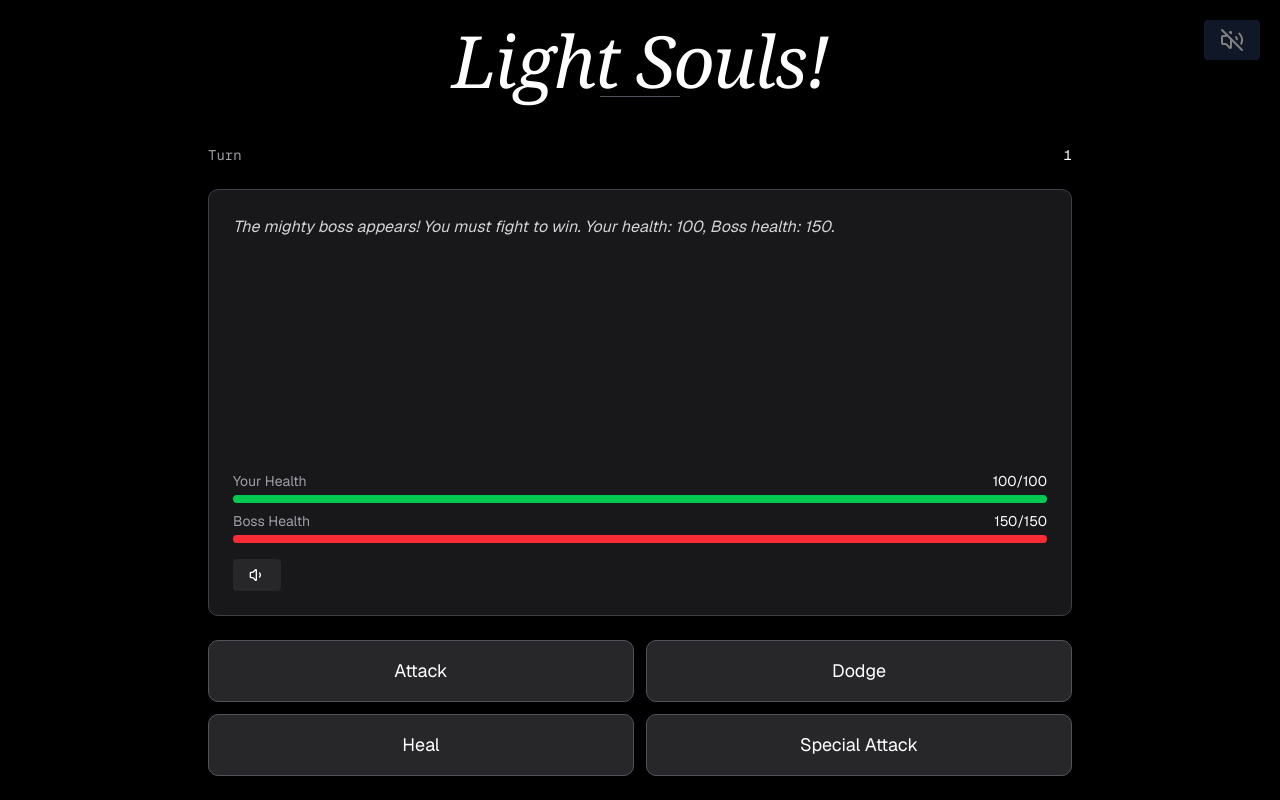
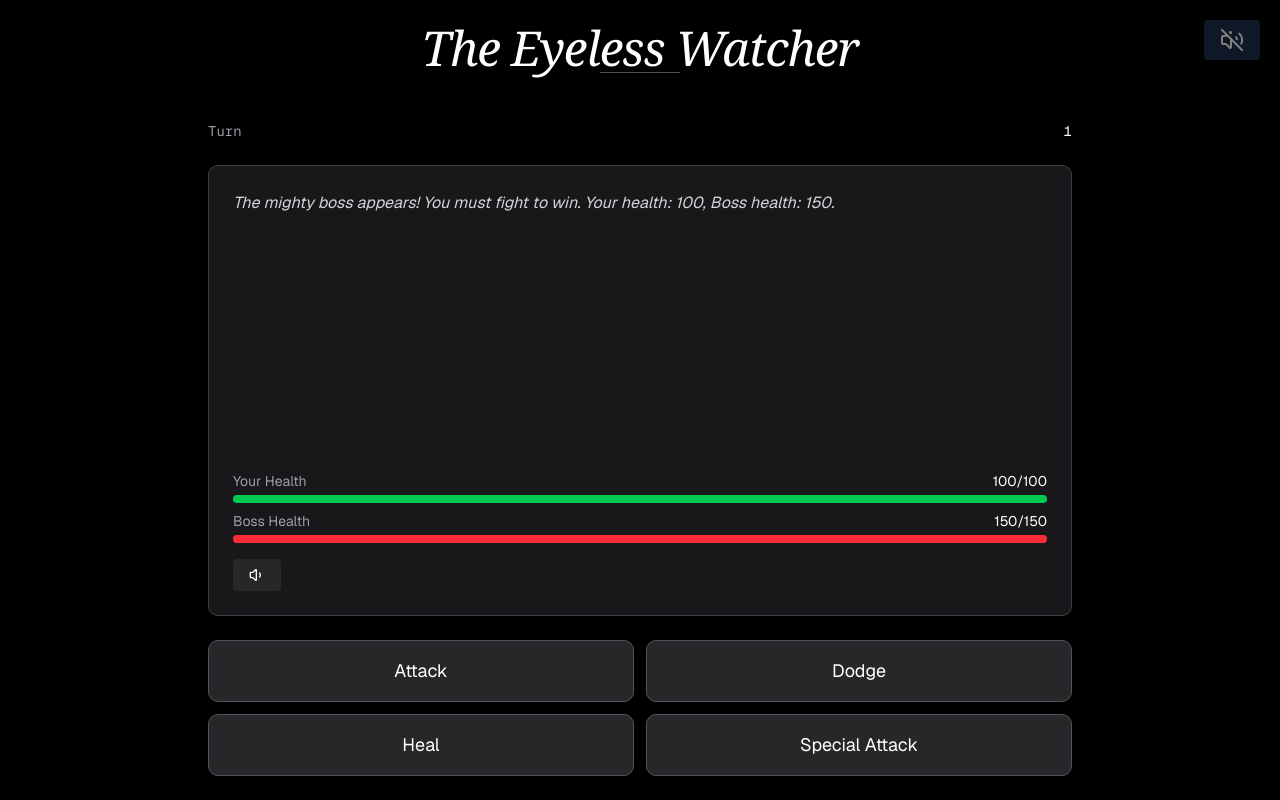
Before and after one commit to TheGhossst/LightSouls, a Next.js app: page /boss in a window 1280 px wide. Built offline with nearby package versions, Linux system fonts and the light colour scheme.

Commit message:
feat: add BossHeader component and update game narrative for final round

```diff
--- a/app/api/gemini/route.ts
+++ b/app/api/gemini/route.ts
@@ -15,7 +15,8 @@ Only ONE choice should be correct. Randomize which one is correct each time.
 Provide an effect for both outcomes that expands the world or deepens the mystery.
 
 Generate the entire game in one go: backstory and all 5 rounds.
-The story should be coherent, assuming the player always chooses the correct choice to progress.
+The story should be coherent, assuming the player always chooses the correct choice to progress. For the final round (Round 5), the story and the effect of the correct choice should build tension and act as a prelude, indicating that a powerful boss is just ahead.
+
 Start with a BACKSTORY to introduce the setting. Keep it mysterious, poetic, and less than 5 sentences.
 
 Then, for each round 1 to 5, generate the story and choices.
@@ -35,7 +36,7 @@ Now return ONLY a JSON object in this format:
       "choice2effect": "string",
       "choice2isCorrect": boolean
     },
-    ... (for rounds 2 to 5)
+    ... // for rounds 2 to 5
   ]
 }
 `;
--- /dev/null
+++ b/app/boss/components/BossHeader.tsx
@@ -0,0 +1,43 @@
+"use client";
+
+import { useEffect, useState } from "react";
+import BackgroundMusicPlayer from "@/app/components/BackgroundMusicButton";
+
+export default function BossHeader() {
+  const bossNames = [
+    "The Penitent King, Valerius",
+    "Grave-Limb, the Amalgamation",
+    "The Sentinel of a Faded Star",
+    "The Thrice-Blasphemed Pontiff",
+    "Matriarch of the Rusting Fen",
+    "The Final, Lingering Echo",
+    "The Twin Heresiarchs, Ilsa and Orin",
+    "The Eyeless Watcher",
+    "Cainhurst, the Gloom-Warden",
+    "The Aureate Lullaby",
+  ];
+
+  const [selectedBossName, setSelectedBossName] = useState<string | null>(null);
+
+  useEffect(() => {
+    const name = bossNames[Math.floor(Math.random() * bossNames.length)];
+    setSelectedBossName(name);
+  }, []);
+
+  if (!selectedBossName) return null;
+
+  return (
+    <header className="text-center mb-12">
+      <div>
+        <h1 className="text-3xl md:text-4xl lg:text-5xl font-serif italic font-light leading-none tracking-tight">
+          {selectedBossName}
+        </h1>
+      </div>
+      <div className="w-20 h-px bg-zinc-600 mx-auto"></div>
+      <BackgroundMusicPlayer
+        src="/bgm.mp3"
+        className="absolute right-5 top-5"
+      />
+    </header>
+  );
+}
--- a/app/boss/page.tsx
+++ b/app/boss/page.tsx
@@ -2,9 +2,9 @@
 
 import React, { useState, useMemo, useCallback } from "react";
 import { useRouter } from "next/navigation";
-import GameHeader from "../game/components/GameHeader";
 import TypewriterText from "../game/components/TypewriterText";
 import SpeechButton from "../game/components/SpeechButton";
+import BossHeader from "./components/BossHeader";
 
 interface Choice {
   text: string;
@@ -108,12 +108,6 @@ const BossPage = () => {
           outcome += ` Boss attacks for ${bossDamage} damage.`;
           break;
         case "Special Attack":
-          if (specialCooldown > 0) {
-            outcome = "Special Attack is on cooldown! You miss your turn. ";
-            bossDamage = rollDice(12);
-            outcome += `Boss attacks for ${bossDamage} damage.`;
-            break;
-          }
           const specialRoll = rollDice(20);
           playerDamage = specialRoll > 8 ? rollDice(25) + 10 : rollDice(15);
           outcome = `You unleash a special attack! Roll: ${specialRoll}. You deal ${playerDamage} damage.`;
@@ -234,7 +228,7 @@ const BossPage = () => {
     <div className="h-screen bg-black text-white font-sans overflow-hidden flex flex-col">
       <div className="flex-1 max-w-4xl mx-auto w-full px-3 py-4 sm:px-4 sm:py-6 flex flex-col">
         <div className="flex-shrink-0">
-          <GameHeader />
+          <BossHeader />
         </div>
         <div className="flex-shrink-0 mb-4 sm:mb-6">
           <div
```
Lines whose indentation alone changed are shown as unchanged.
